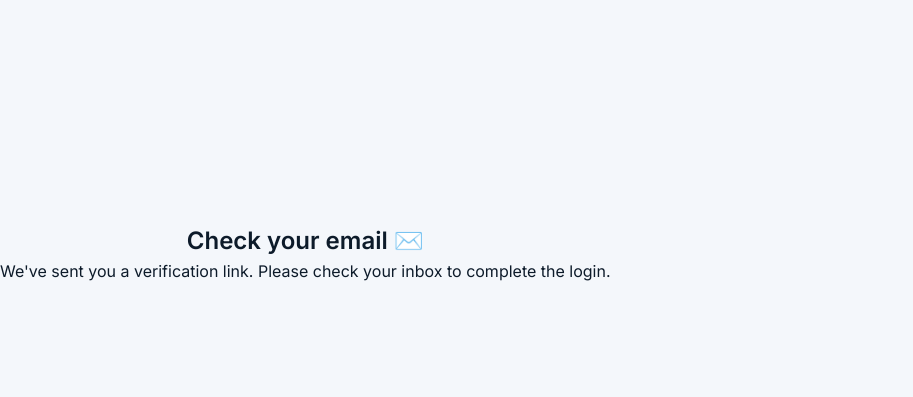
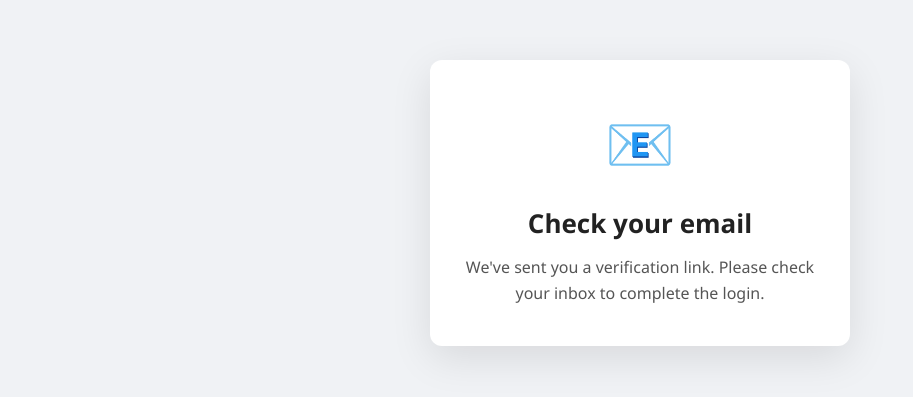
Before and after one commit to sudhanshu2070/last-trade, a React (Vite) app: page /verify-prompt in a window 1280 px wide. Shown: the part 197-594 px from the top of the page, without its empty margins (0-913 px from the left). Built offline with nearby package versions, Linux system fonts and the light colour scheme.

Commit message:
Verify OTP screen 0.2

```diff
--- a/src/components/auth/VerifyPrompt.tsx
+++ b/src/components/auth/VerifyPrompt.tsx
@@ -1,10 +1,54 @@
+import React from 'react';
+
 const VerifyPrompt = () => {
   return (
-    <div style={{ textAlign: 'center', marginTop: '100px' }}>
-      <h2>Check your email ✉️</h2>
-      <p>We've sent you a verification link. Please check your inbox to complete the login.</p>
+    <div style={styles.fullPage}>
+      <div style={styles.card as React.CSSProperties}>
+        <div style={styles.icon}>📧</div>
+        <h2 style={styles.title}>Check your email</h2>
+        <p style={styles.text}>
+          We've sent you a verification link. Please check your inbox to complete the login.
+        </p>
+      </div>
     </div>
   );
 };
 
+const styles = {
+  fullPage: {
+    height: '100vh',
+    width: '100vw',
+    margin: 0,
+    padding: 0,
+    display: 'flex',
+    justifyContent: 'center',
+    alignItems: 'center',
+    backgroundColor: '#f0f2f5',
+  },
+  card: {
+    backgroundColor: '#fff',
+    padding: '40px 30px',
+    borderRadius: '12px',
+    boxShadow: '0 12px 40px rgba(0, 0, 0, 0.1)',
+    maxWidth: '420px',
+    width: '90%',
+    textAlign: 'center',
+    fontFamily: "'Segoe UI', Tahoma, Geneva, Verdana, sans-serif",
+  },
+  icon: {
+    fontSize: '56px',
+    marginBottom: '20px',
+  },
+  title: {
+    fontSize: '26px',
+    marginBottom: '12px',
+    color: '#222',
+  },
+  text: {
+    fontSize: '16px',
+    color: '#555',
+    lineHeight: '1.6',
+  },
+};
+
 export default VerifyPrompt;
```
